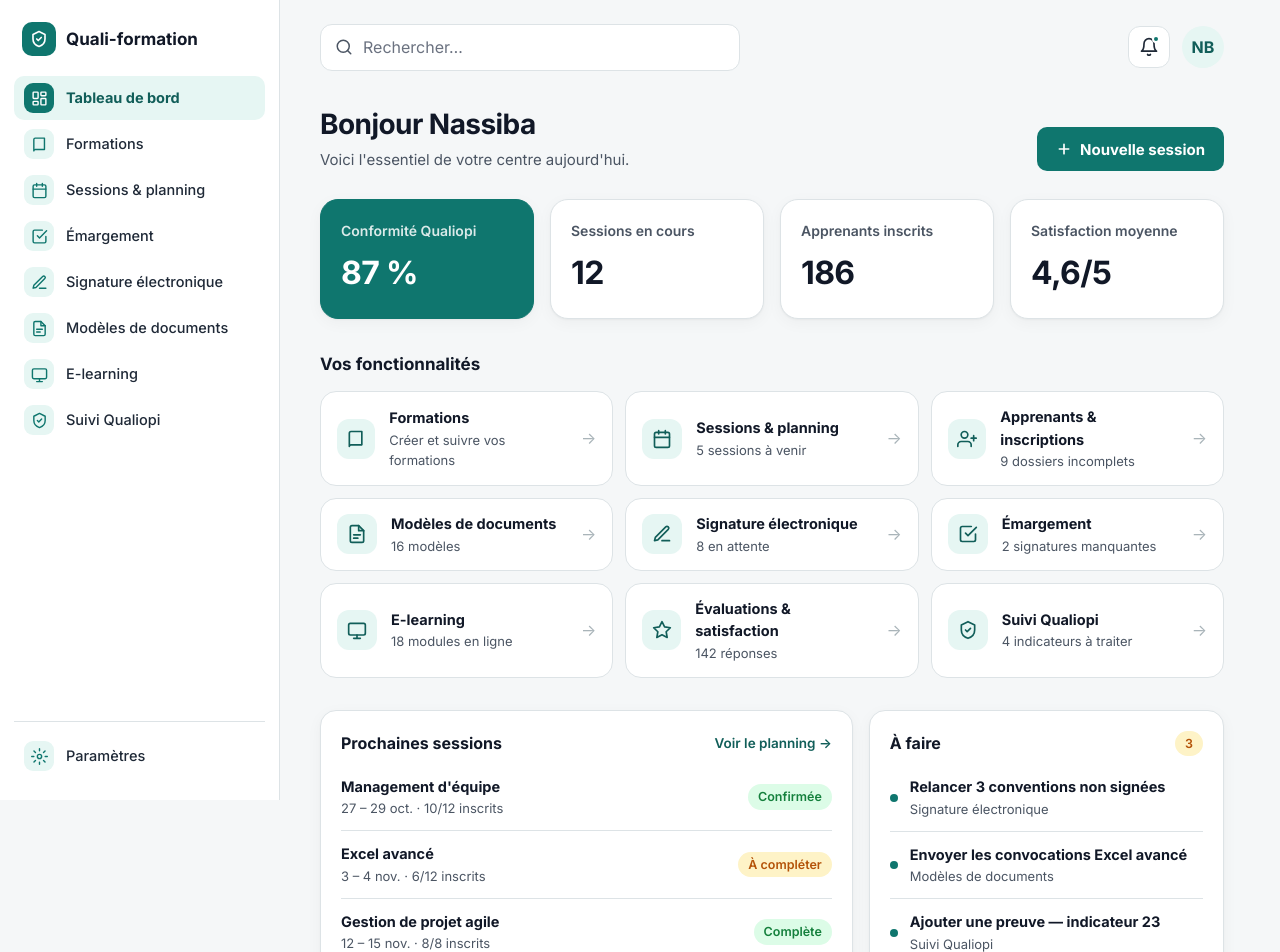
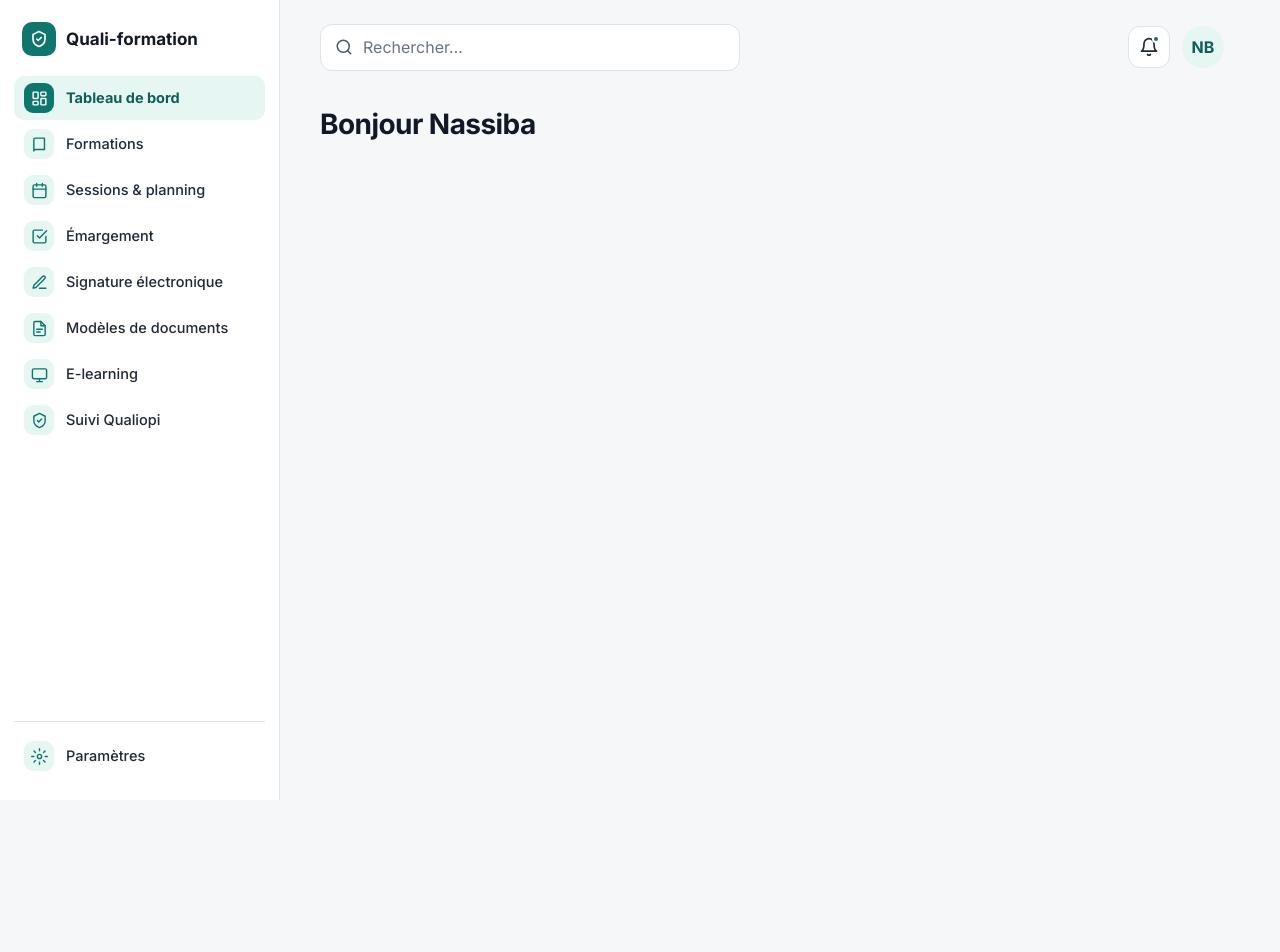
Before and after one commit to mchekini-check-consulting/formation-ba-quali-formation, a React (Vite) app in the folder frontend/: page / in a window 1280 px wide. Shown: the top 952 px of the page. After the commit the page ends 800 px from the top, so only its background shows below. Built offline with nearby package versions, Linux system fonts and the light colour scheme.

Commit message:
Tableau de bord : contenu retiré (titre seulement)

```diff
--- a/frontend/src/pages/TableauDeBord.jsx
+++ b/frontend/src/pages/TableauDeBord.jsx
@@ -1,87 +1,9 @@
-import { Link } from 'react-router-dom'
-import Icone from '../components/Icone'
-import { FONCTIONNALITES } from './fonctionnalites'
-
-const KPIS = [
-  { label: 'Conformité Qualiopi', valeur: '87 %', miseEnAvant: true },
-  { label: 'Sessions en cours', valeur: '12' },
-  { label: 'Apprenants inscrits', valeur: '186' },
-  { label: 'Satisfaction moyenne', valeur: '4,6/5' },
-]
-
-const SESSIONS = [
-  { titre: "Management d'équipe", detail: '27 – 29 oct. · 10/12 inscrits', statut: 'Confirmée', couleur: 'vert' },
-  { titre: 'Excel avancé', detail: '3 – 4 nov. · 6/12 inscrits', statut: 'À compléter', couleur: 'orange' },
-  { titre: 'Gestion de projet agile', detail: '12 – 15 nov. · 8/8 inscrits', statut: 'Complète', couleur: 'vert' },
-]
-
-const TACHES = [
-  { titre: 'Relancer 3 conventions non signées', module: 'Signature électronique' },
-  { titre: 'Envoyer les convocations Excel avancé', module: 'Modèles de documents' },
-  { titre: 'Ajouter une preuve — indicateur 23', module: 'Suivi Qualiopi' },
-]
-
+// Tableau de bord : vide pour l'instant (son contenu sera défini plus tard)
 function TableauDeBord() {
   return (
-    <>
-      <div className="entete">
-        <div>
-          <h1>Bonjour Nassiba</h1>
-          <p>Voici l'essentiel de votre centre aujourd'hui.</p>
-        </div>
-        <button className="btn btn-primary"><Icone nom="plus" taille={16} epaisseur={2.5} />Nouvelle session</button>
-      </div>
-
-      {/* 4 indicateurs clés */}
-      <section className="kpis">
-        {KPIS.map((k) => (
-          <div className={`kpi${k.miseEnAvant ? ' mise-en-avant' : ''}`} key={k.label}>
-            <div className="kpi-label">{k.label}</div>
-            <div className="kpi-valeur">{k.valeur}</div>
-          </div>
-        ))}
-      </section>
-
-      {/* Accès rapide aux 9 fonctionnalités */}
-      <h2 className="section-titre">Vos fonctionnalités</h2>
-      <section className="modules">
-        {FONCTIONNALITES.map((f) => {
-          const contenu = <>
-            <span className="module-icone"><Icone nom={f.iconeModule ?? f.icone} taille={20} /></span>
-            <div><h3>{f.titre}</h3><small>{f.detail}</small></div>
-            <span className="fleche">→</span>
-          </>
-          return f.lien
-            ? <Link to={f.lien} className="module" key={f.titre}>{contenu}</Link>
-            : <a href="#" className="module" key={f.titre}>{contenu}</a>
-        })}
-      </section>
-
-      {/* Prochaines sessions + À faire */}
-      <section className="grille">
-        <div className="carte">
-          <div className="carte-titre"><h2>Prochaines sessions</h2><a href="#" className="lien">Voir le planning →</a></div>
-          {SESSIONS.map((s) => (
-            <div className="ligne" key={s.titre}>
-              <div><b>{s.titre}</b><small>{s.detail}</small></div>
-              <span className={`tag tag-${s.couleur}`}>{s.statut}</span>
-            </div>
-          ))}
-        </div>
-
-        <div className="carte">
-          <div className="carte-titre"><h2>À faire</h2><span className="tag tag-orange">{TACHES.length}</span></div>
-          {TACHES.map((t) => (
-            <div className="ligne tache" key={t.titre}>
-              <span className="puce"></span>
-              <div><b>{t.titre}</b><small>{t.module}</small></div>
-            </div>
-          ))}
-        </div>
-      </section>
-
-      <p className="demo">Maquette — données fictives.</p>
-    </>
+    <div className="entete">
+      <h1>Bonjour Nassiba</h1>
+    </div>
   )
 }
 
```
Also changed, not shown: 1 other file (tests, documents, lock files or other folders).
